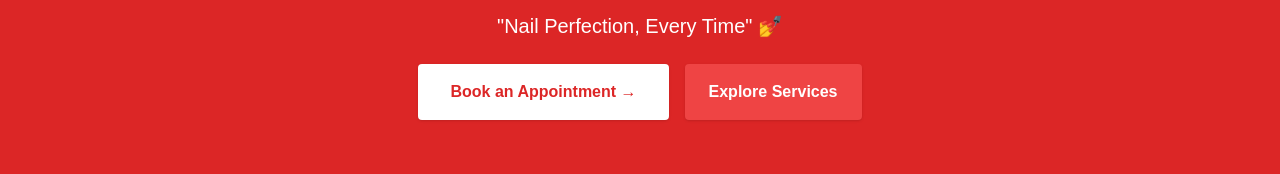
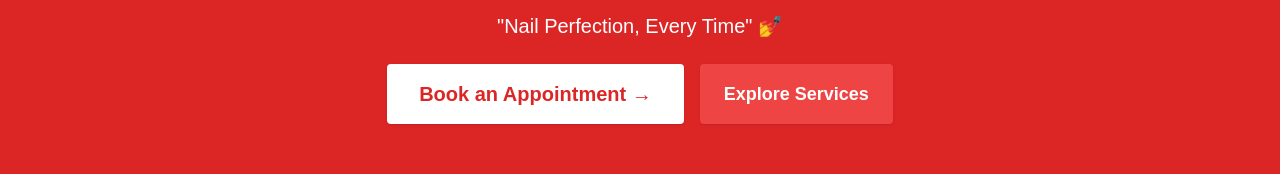
Before and after one commit to foqsi/elrenonailspa, a Next.js app: page / in a window 1280 px wide. Shown: the part 228-402 px from the top of the page. Built offline with nearby package versions, Linux system fonts and the light colour scheme; no server answers; the database is empty.

Commit message:
improved button

```diff
--- a/src/features/landing/Hero.tsx
+++ b/src/features/landing/Hero.tsx
@@ -9,12 +9,12 @@ export default function Hero() {
           <h1 className="text-4xl md:text-5xl font-bold">Welcome to El Reno Nail Spa</h1>
           <p className="mt-4 text-lg md:text-xl">&quot;Nail Perfection, Every Time&quot; 💅</p>
           <div className="mt-6 flex justify-center gap-4">
-            <button className="bg-white text-red-600 font-semibold py-4 px-8 rounded shadow hover:bg-gray-200 transition">
+            <button className="bg-white text-red-600 font-semibold text-xl py-4 px-8 rounded shadow hover:bg-gray-200 transition">
               <a href='/appointment'>
                 Book an Appointment →
               </a>
             </button>
-            <button className="bg-red-500 text-white font-semibold py-3 px-6 rounded shadow hover:bg-red-400 transition">
+            <button className="bg-red-500 text-white font-semibold text-lg py-3 px-6 rounded shadow hover:bg-red-400 transition">
               <a href='/services'>
                 Explore Services
               </a>
```
